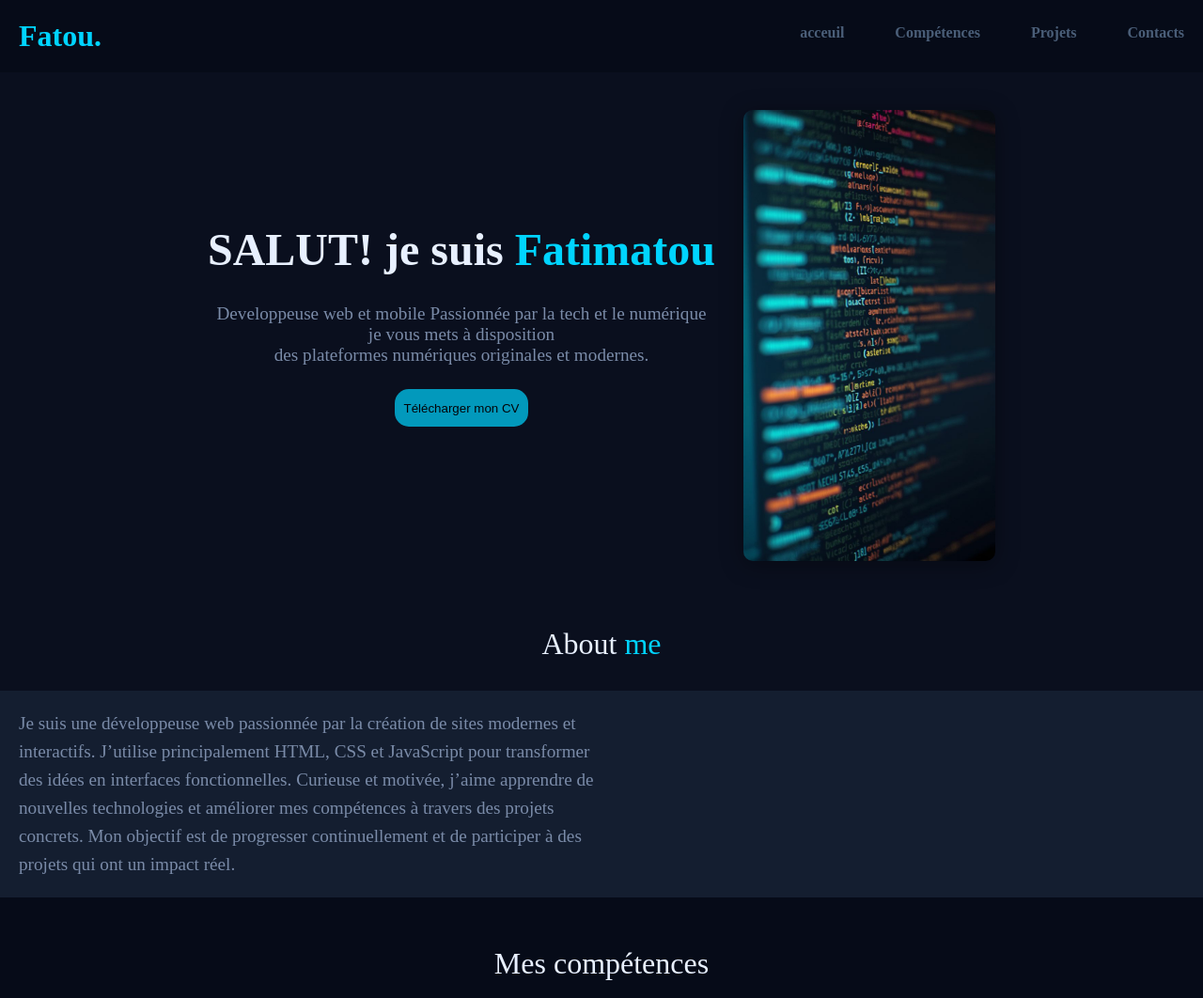
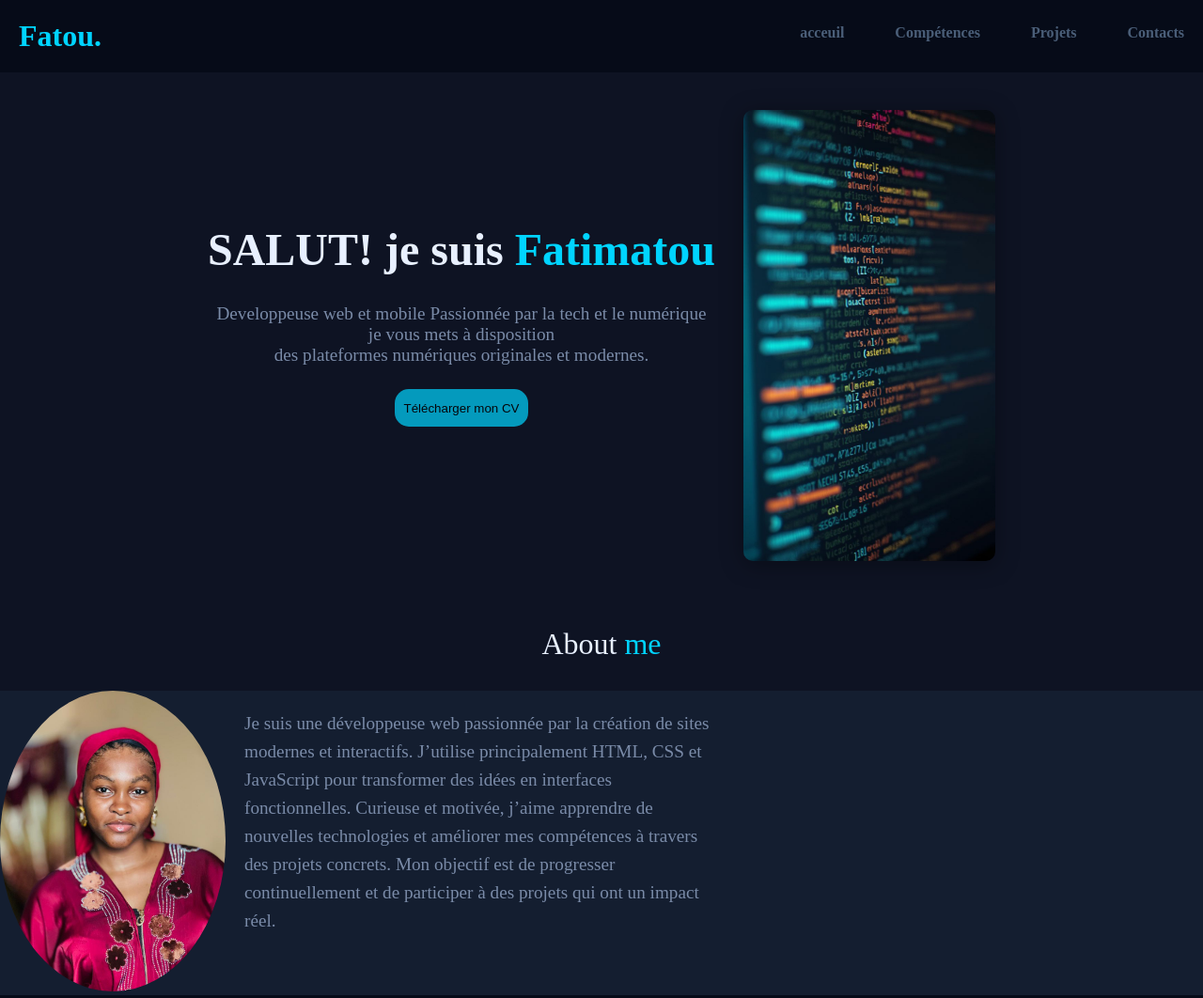
Before and after one commit to Fatim007/Portofolio, a plain HTML site: page index.html in a window 1280 px wide. Shown: the top 1062 px of the page at 94% size. Drawn offline with Linux system fonts and the light colour scheme; the site is published under a folder, as on GitHub Pages, so addresses that start at the root find nothing; a web font is replaced by a local one.

Commit message:
modification des liens

```diff
--- a/CSS/style.css
+++ b/CSS/style.css
@@ -11,8 +11,8 @@
 :root {
   /* Couleurs */
   --color-bg-deep:       #060B18;
-  --color-bg-main:       #0A0F1E;
-  --color-bg-card:       #101828;
+  --color-bg-main:       #0e1323;
+  --color-bg-card:       #0d131f;
   --color-bg-card-alt:   #141E30;
 
   --color-accent-cyan:   #00D4FF;
--- a/index.html
+++ b/index.html
@@ -4,7 +4,7 @@
     <meta charset="UTF-8">
     <meta name="viewport" content="width=device-width, initial-scale=1.0">
     <link rel="stylesheet" href="https://cdnjs.cloudflare.com/ajax/libs/font-awesome/7.0.1/css/all.min.css" integrity="sha512-2SwdPD6INVrV/lHTZbO2nodKhrnDdJK9/kg2XD1r9uGqPo1cUbujc+IYdlYdEErWNu69gVcYgdxlmVmzTWnetw==" crossorigin="anonymous" referrerpolicy="no-referrer" />
-    <link rel="stylesheet" href="./CSS/style.css">
+    <link rel="stylesheet" href="CSS/style.css">
     <title>Portofolio</title>
 </head>
 <body>
@@ -35,7 +35,7 @@
          <div class="com">About <span class="me">me</span></div>
          <section class="about-me">
            <div>
-              <img src="/photome.png" alt="">
+              <img src="photome.png" alt="">
            </div>
            <div class="gauche">
                 <p>
```
Also changed, not shown: Portofolio.png (deleted).
